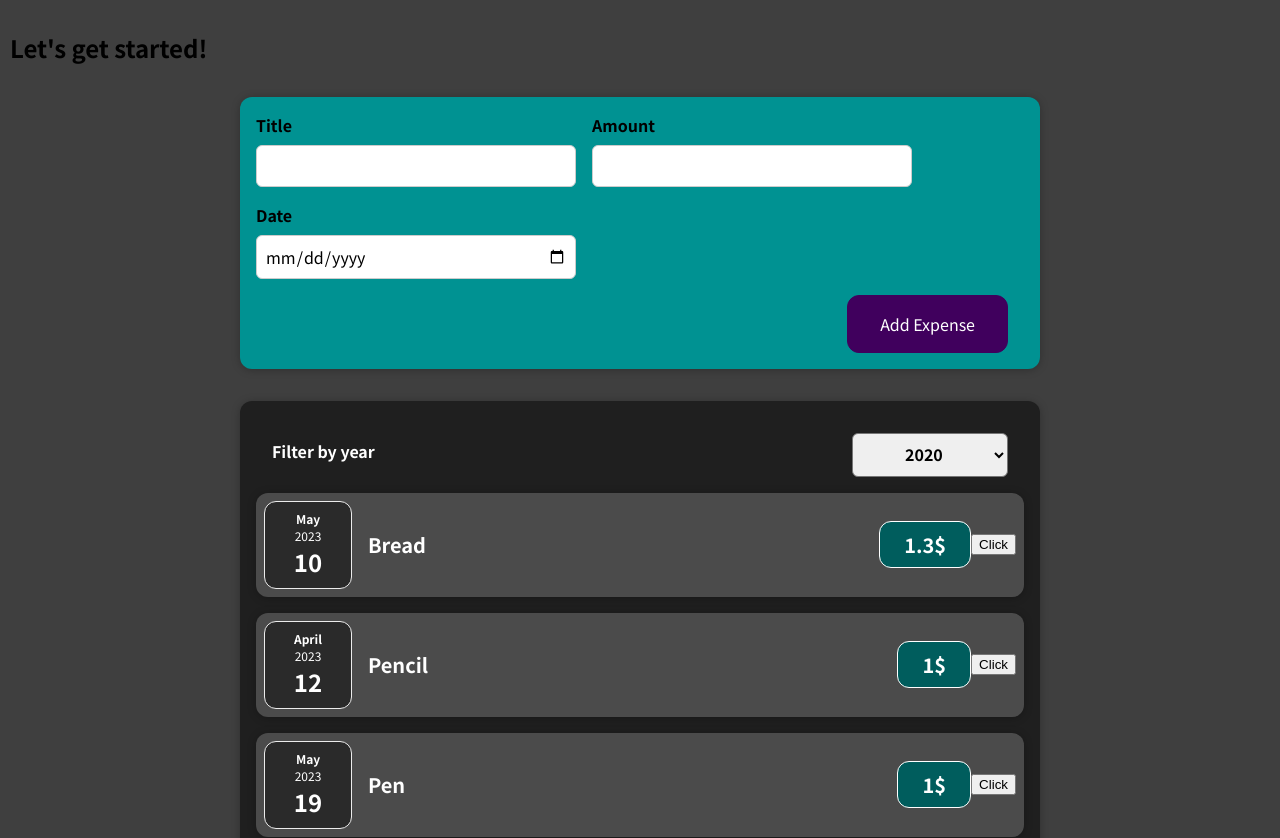
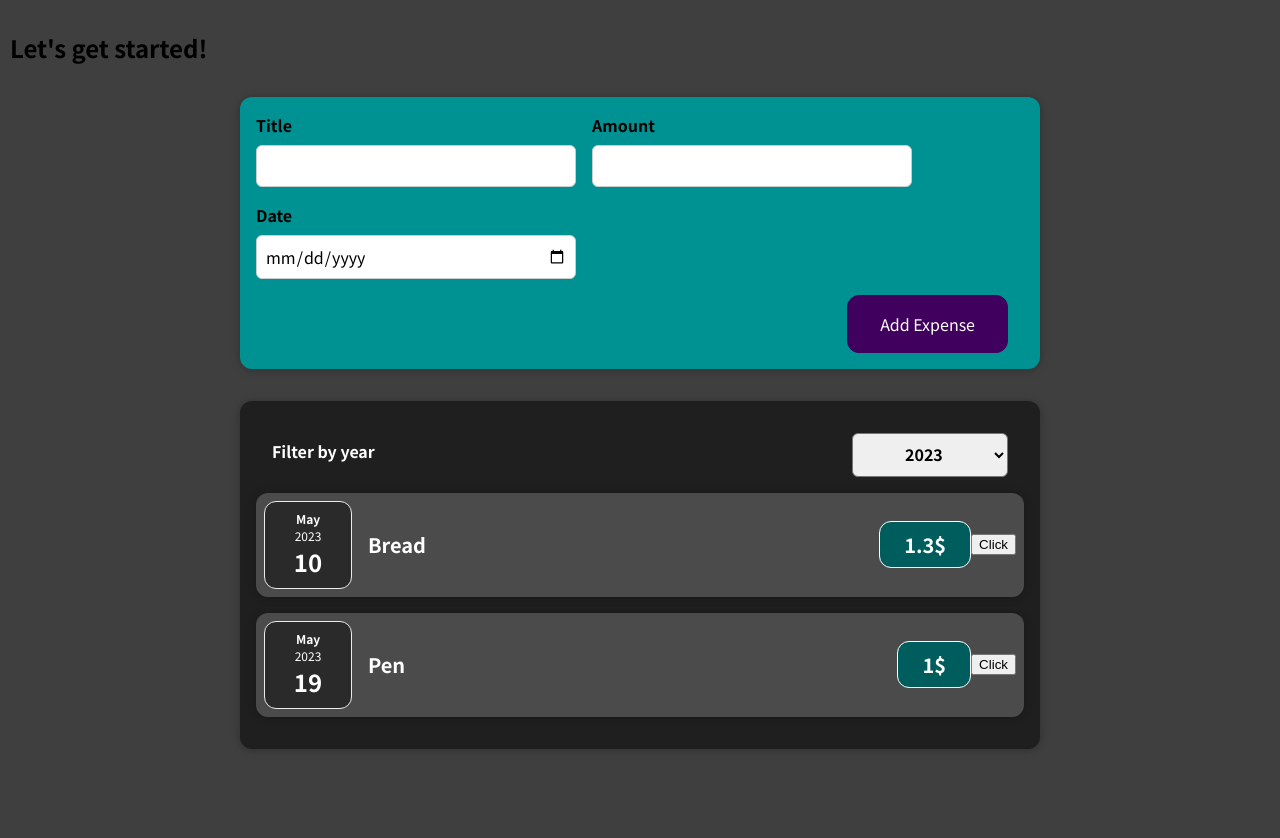
Before and after one commit to Vitaliy-Opaynitch/expenses-app, a React (Create React App) app: page / in a window 1280 px wide. Shown: the top 838 px of the page. After the commit the page ends 800 px from the top, so only its background shows below. Built offline with nearby package versions, Linux system fonts and the light colour scheme.

Commit message:
working filter feat

```diff
--- a/src/App.js
+++ b/src/App.js
@@ -14,7 +14,7 @@ const dummyExpenses = [
     id: 2,
     title: 'Pencil',
     amount: 1,
-    date: new Date(2023, 3, 12)
+    date: new Date(2021, 3, 12)
   },
   {
     id: 3,
@@ -26,7 +26,7 @@ const dummyExpenses = [
     id: 4,
     title: 'Milk',
     amount: 1.8,
-    date: new Date(2023, 4, 11)
+    date: new Date(2022, 4, 11)
   },
 ];
 
--- a/src/components/Expenses/Expenses.js
+++ b/src/components/Expenses/Expenses.js
@@ -6,7 +6,11 @@ import Card from '../UI/Card';
 import ExpensesFilter from "./ExpenseFilter";
 
 function Expenses(props) {
-  const [targetYear, setTargetYear] = useState('2020');
+  const [targetYear, setTargetYear] = useState('2023');
+
+  const filteredArr = props.items.filter(item => {
+    return item.date.getFullYear().toString() === targetYear;
+  });
 
   const saveFilterHandler = selectedYear => {
     setTargetYear(selectedYear);
@@ -16,7 +20,7 @@ function Expenses(props) {
     <div>
       <Card className="expenses">
         <ExpensesFilter selected={targetYear} onSaveFilterData={saveFilterHandler} />
-        {props.items.map((expense, index) =>
+        {filteredArr.map((expense, index) =>
           <ExpenseItem
             key={index}
             title={expense.title}
```
